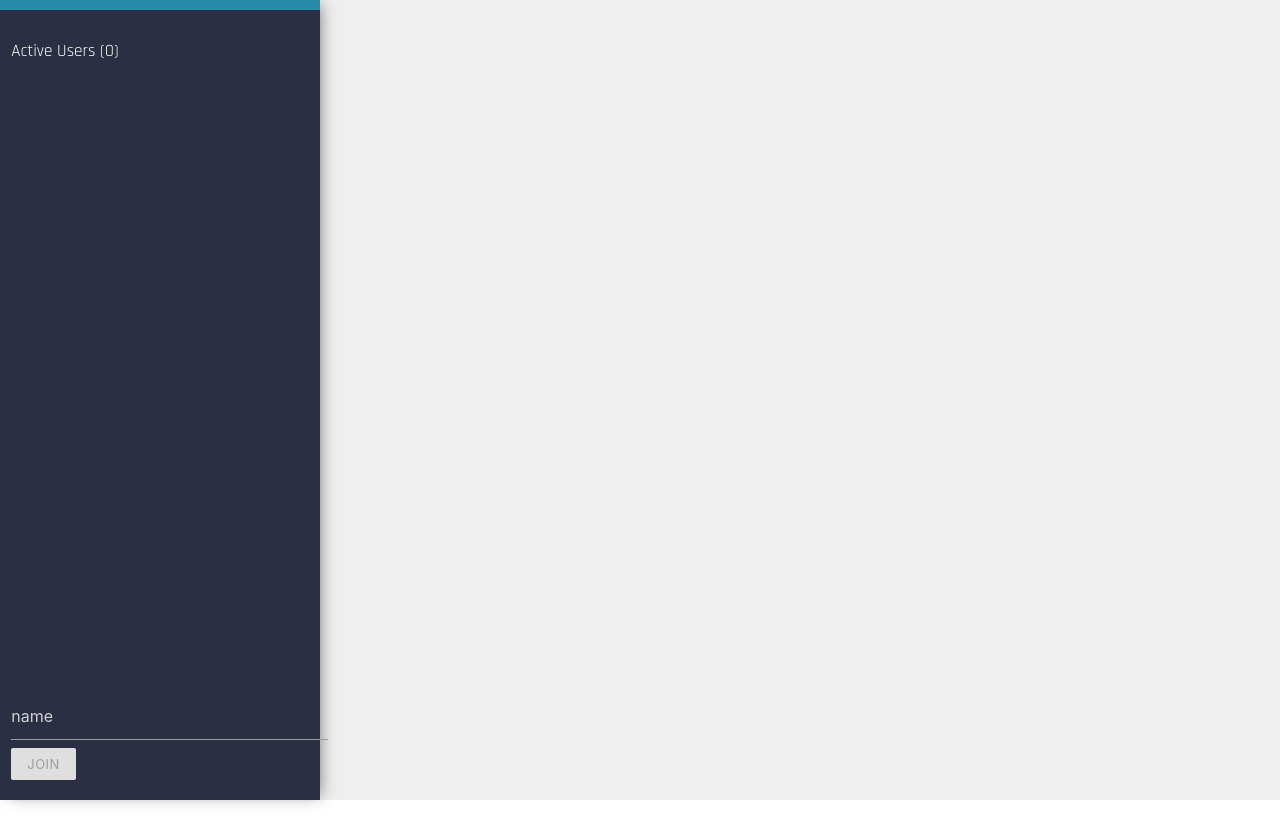
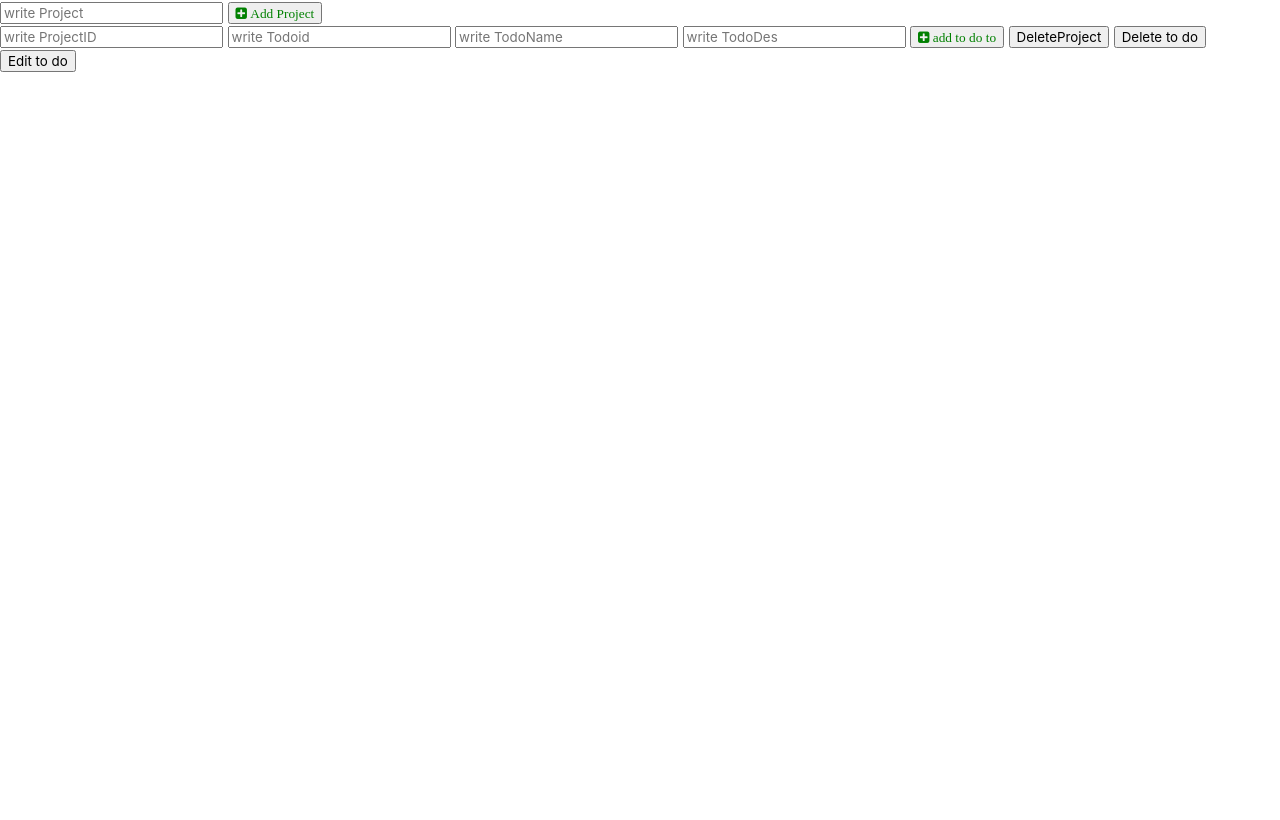
Before and after one commit to bboayes7/4220-Final, a plain HTML site: page client/index.html in a window 1280 px wide. Drawn offline with nearby package versions, Linux system fonts and the light colour scheme; no server answers.

Commit message:
whalkjdas;lk

```diff
--- a/client/app.js
+++ b/client/app.js
@@ -1,15 +1,16 @@
 // Chat Component
 const chatComponent = {
-    template: ` <div class="chat-box">
+    template: ` <div>
                    <p v-for="data in content">
-                   <span><strong>{{data.id}}</strong> <small>{{data.name}}</small><span>
+                   <span><strong>Project Id - {{data.id}} Project Name - {{data.name}}</strong><span>
                        <br />
-                       {{data.todos}}
-                   </p>
+                   {{data.todos}}
+                       <br />
+                       </p>
+
                </div>`,
     props: ['content']
 }
-
 // Users Component
 const usersComponent = {
     template: ` <div class="user-list">
@@ -39,9 +40,11 @@ const app = new Vue({
         users: [],
         ProjectName: '',
         projects: [],
-        ProjectID:"",
-        TodoName:"",
-        TodoDes:""
+        ProjectID: "",
+        TodoName: "",
+        TodoDes: "",
+        Todoid: ""
+
     },
     methods: {
         joinUser: function () {
@@ -56,7 +59,7 @@ const app = new Vue({
 
             socket.emit('send-projects', { ProjectName: this.ProjectName })
         },
-        sendToDO: function () {
+        sendToDo: function () {
             if (!this.ProjectID)
                 return
             if (!this.TodoName)
@@ -64,7 +67,33 @@ const app = new Vue({
             if (!this.TodoDes)
                 return
 
-            socket.emit('send-todo', { ProjectID: this.ProjectID,TodoName: this.TodoName,TodoDes: this.TodoDes,userName:this.userName })
+            socket.emit('send-todo', { ProjectID: this.ProjectID, TodoName: this.TodoName, TodoDes: this.TodoDes, userName: this.userName })
+        },
+        DeleteProject: function () {
+            if (!this.ProjectID)
+                return
+
+            socket.emit('delete-project', { ProjectID: this.ProjectID })
+        },
+        DeleteToDo: function () {
+            console.log(`Project ID: ${this.ProjectID} \n Todo ID: ${this.Todoid}`)
+            if (!this.ProjectID)
+                return
+            if (!this.Todoid)
+                return
+
+            socket.emit('delete-todo', { ProjectID: this.ProjectID, Todoid: this.Todoid })
+        },
+        EditToDo: function () {
+            if (!this.ProjectID)
+                return
+            if (!this.Todoid)
+                return
+            if (!this.TodoName)
+                return
+            if (!this.TodoDes)
+                return
+            socket.emit('edit-todo', { ProjectID: this.ProjectID, Todoid: this.Todoid, TodoName: this.TodoName, TodoDes: this.TodoDes })
         }
     },
     components: {
@@ -79,6 +108,7 @@ const app = new Vue({
 socket.on('refresh-projects', projects => {
     app.projects = projects
 })
+
 socket.on('refresh-users', users => {
     app.users = users
 })
@@ -96,8 +126,7 @@ socket.on('successful-join', user => {
     app.users.push(user)
 })
 socket.on('failed-join', flag => {
-    if(app.loggedIn == false)
-    {
+    if (app.loggedIn == false) {
         app.Faillogin = flag
     }
 
--- a/client/index.html
+++ b/client/index.html
@@ -3,17 +3,12 @@
 
 <head>
    <meta charset="UTF-8">
-   <title>Chat App</title>
+   <title> TO DO LIST</title>
 
    <link rel="shortcut icon" href="img/favicon-chat.png" />
    <!-- Import Google Fonts -->
-   <link href="https://fonts.googleapis.com/icon?family=Material+Icons" rel="stylesheet">
-   <link href="https://fonts.googleapis.com/css?family=Rajdhani:400,700" rel="stylesheet">
-   <!-- Import materialize.css -->
-   <link rel="stylesheet" href="https://cdnjs.cloudflare.com/ajax/libs/materialize/1.0.0-beta/css/materialize.min.css">
-   <!-- Import custom css -->
-   <link rel="stylesheet" href="css/style.css">
-
+<link rel="stylesheet" href="https://cdnjs.cloudflare.com/ajax/libs/bulma/0.7.1/css/bulma.css">
+<link rel="stylesheet" href="https://cdnjs.cloudflare.com/ajax/libs/font-awesome/4.7.0/css/font-awesome.css">
    <style>
       [v-cloak] {
          display: none;
@@ -24,24 +19,24 @@
 <body>
 
    <div id="chat-app">
-      <div class="row">
+      <div>
             <!-- Welcome component-->
 
          <!-- users column -->
-         <div class="col s3">
+         <!-- <div class="col s3"> -->
 
             <!-- Welcome component-->
 
-                    <users-component v-bind:users="users"></users-component>
+                    <!-- <users-component v-bind:users="users"></users-component> -->
 
-                </div>
+                <!-- </div> -->
             <!-- active users component-->
-            <div class="user-error" v-show="Faillogin">
+            <!-- <div class="user-error" v-show="Faillogin">
 
                 <p>User Name exists already.</p>
 
-             </div>
-            <!-- start user join -->
+             </div> -->
+            <!-- start user join
             <div class="user-login" v-show="!loggedIn">
                <input v-model="userName" placeholder="name" type="text" class="u-full-width">
                <button v-on:click="joinUser" :disabled="!userName" class="btn-small waves-effect waves-light" type="submit">
@@ -49,31 +44,35 @@
                </button>
 
 
-            </div>
+            </div> -->
             <!-- end user join -->
 
 
          <!-- message box column-->
-         <div class="col s9" v-show="loggedIn">
+         <!-- <div class="columns" v-show="loggedIn"> -->
 
             <!-- chat box -->
             <chat-component v-bind:content="projects"></chat-component>
+            <!-- start form to send new message to chat box -->
+            <div>
+               <input v-model="ProjectName" placeholder="write Project" type="text">
+        <button  v-on:click="sendProject">
+            <i class="fa fa-plus-square" style="color:Green"> Add Project</i>
+        </button>
+        <br /><input v-model="ProjectID" placeholder="write ProjectID" type="text">
+        <input v-model="Todoid" placeholder="write Todoid" type="text" class="u-full-width">
 
-            <!-- start form to send new message to chat box -->
-            <div class="controls" class="field has-addons">
-               <input v-model="ProjectName" placeholder="write Project" type="text" class="u-full-width">
-
-               <button v-on:click="sendProject" :disabled="!ProjectName" class="btn-small waves-effect waves-light" type="submit">
-                  <i class="material-icons left">send</i>Send
-               </button>
-
-               <input v-model="ProjectID" placeholder="write ProjectID" type="text" class="u-full-width">
-               <input v-model="TodoName" placeholder="write TodoName" type="text" class="u-full-width">
-               <input v-model="TodoDes" placeholder="write TodoDes" type="text" class="u-full-width">
+        <input v-model="TodoName" placeholder="write TodoName" type="text">
+            <input v-model="TodoDes" placeholder="write TodoDes" type="text">
+            <button v-on:click="sendToDo">
+                <i class="fa fa-plus-square" style="color:Green">
+                add to do to {{ProjectID}}</i>
+            </button>
+            <button v-on:click="DeleteProject">DeleteProject</button>
+            <button v-on:click="DeleteToDo">Delete to do</button>
+            <button v-on:click="EditToDo">Edit to do</button>
 
 
-                    <button v-on:click="sendToDO">add to do to {{ProjectID}}</button>
-            </div>
             <!-- end form to send new message to chat box -->
 
         </div>
```
